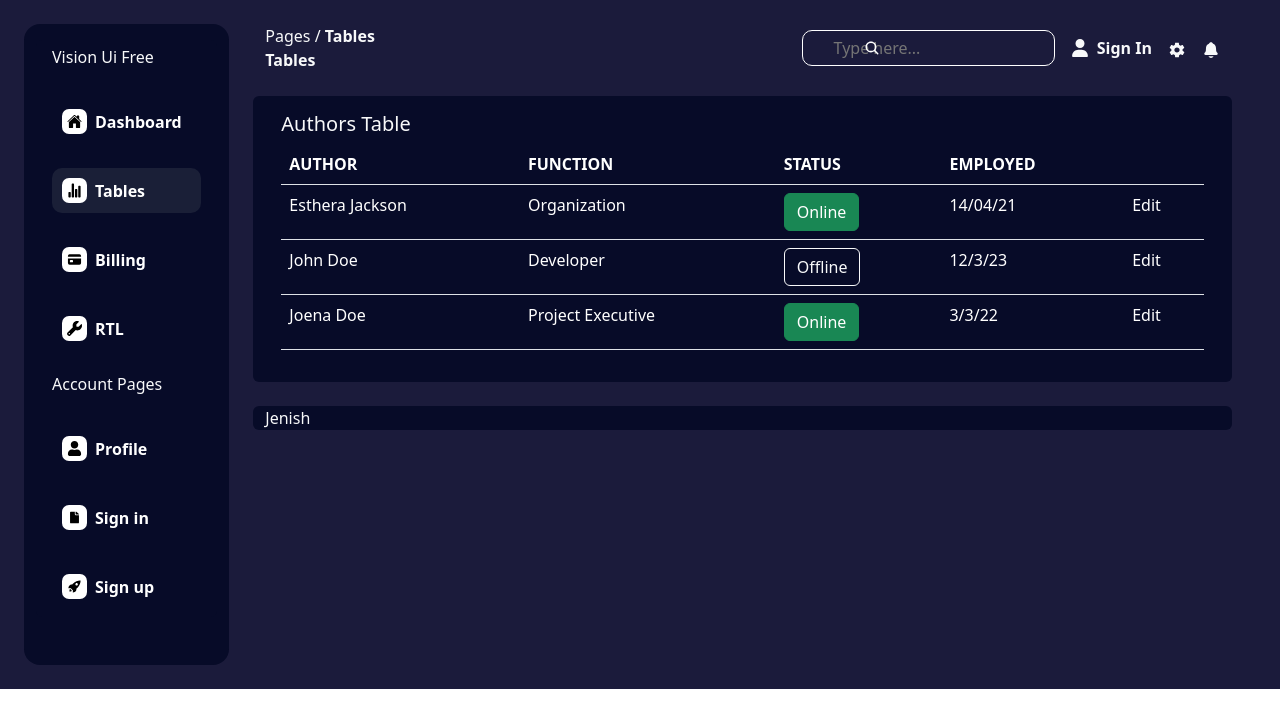
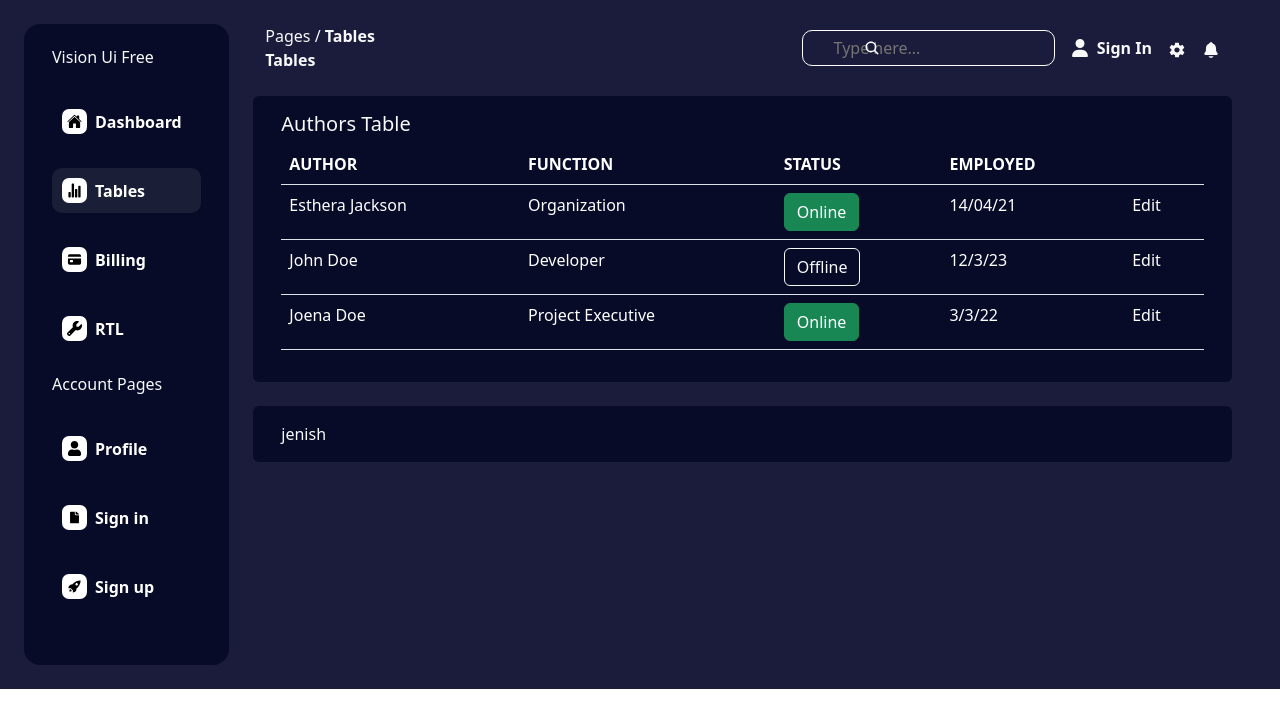
Before and after one commit to Janice1828/dashboard_sample, a React (Create React App) app: page /tables in a window 1280 px wide. Shown: the top 728 px of the page. Built offline with nearby package versions, Linux system fonts and the light colour scheme.

Commit message:
tables content modified

```diff
--- a/src/components/Table2.js
+++ /dev/null
@@ -1,7 +0,0 @@
-import React from "react";
-
-const Table2 = () => {
-  return <div>Jenish</div>;
-};
-
-export default Table2;
--- a/src/components/TableList.js
+++ b/src/components/TableList.js
@@ -1,6 +1,5 @@
 import React from "react";
 import Navbar from "./Navbar";
-import Table2 from "./Table2";
 
 const TableList = () => {
   return (
@@ -55,7 +54,7 @@ const TableList = () => {
         </div>
       </div>
       <div className="col-12 card bg-sidebar-color border-0 text-light">
-        <Table2 />
+        <div className="card-body">jenish</div>
       </div>
     </div>
   );
```
